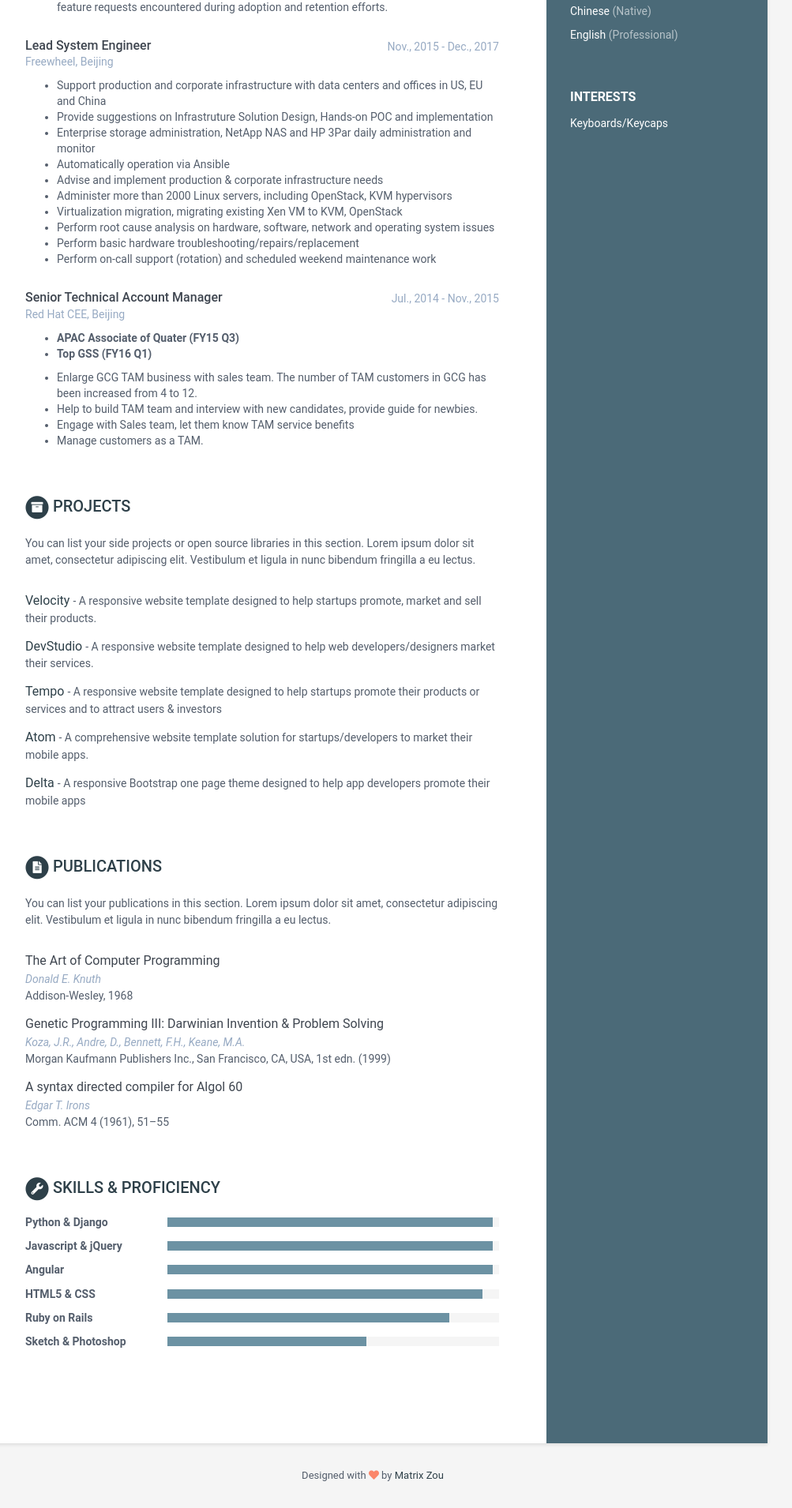
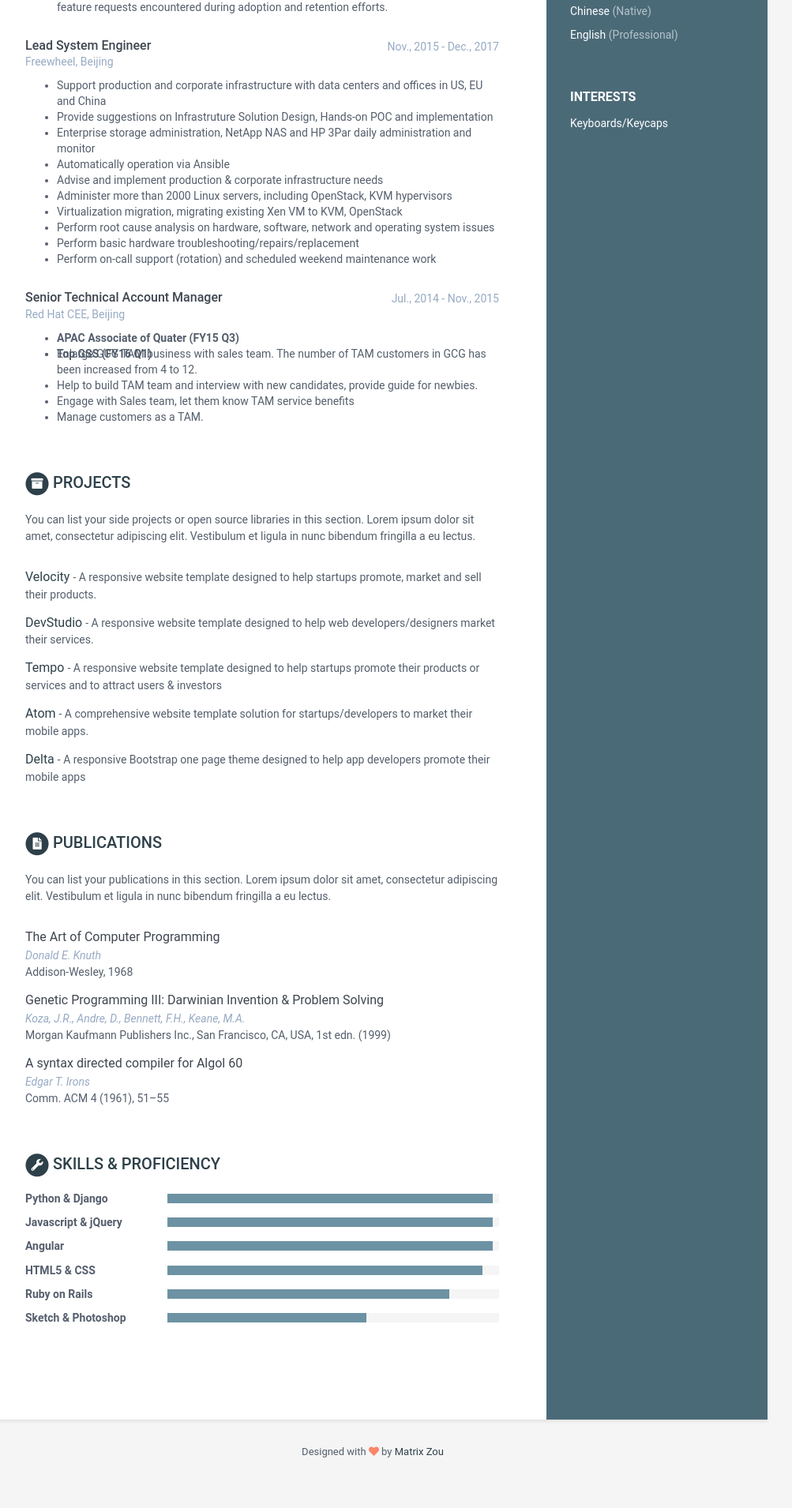
Before and after one commit to matrixzj/resume, a Jekyll site: the page built from index.html, in a window 1280 px wide. Shown: the part 721-2631 px from the top of the page at 79% size, without its empty margins (168-1171 px from the left). Built offline with Jekyll 4.4.1, drawn with Linux system fonts in a browser that asks for light colours; after the commit the page ends 2601 px from its top, so only the background shows below that.

Commit message:
There are 1 files have been modified at 2019-06-15 16:58:48 . 	-rw-r--r-- 1 jzou ops 5482 Jun 15 16:58 _sass/_base.scss No files have been added. No files have been deleted. No file type has been changed.

```diff
--- a/_sass/_base.scss
+++ b/_sass/_base.scss
@@ -178,6 +178,7 @@ p {
 
     .award_title {
         font-weight:bold;
+        margin-bottom: -30px;
     }
 
     .upper-row {
```
